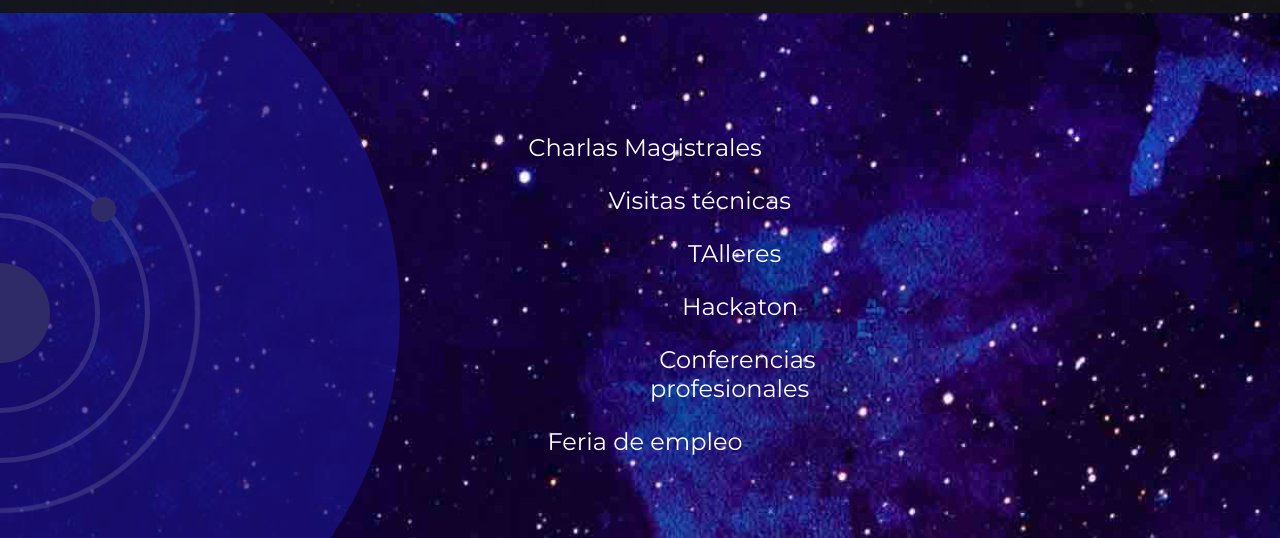
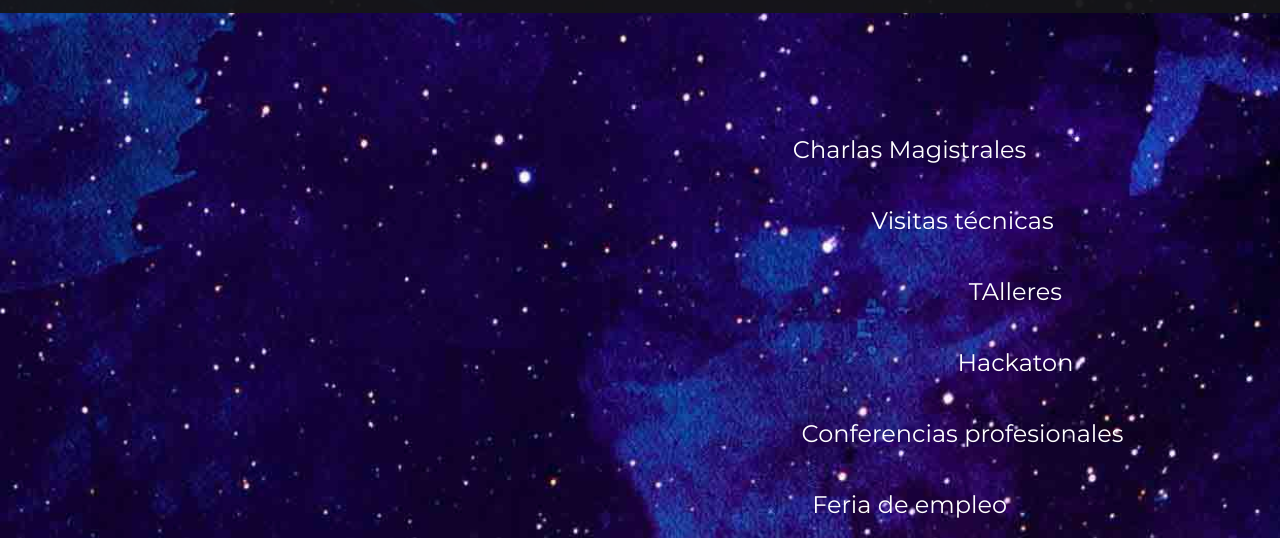
Before and after one commit to Noelia-Elizabeth/pruevas, a plain HTML site: page index.html in a window 1280 px wide. Shown: the part 262-800 px from the top of the page. Drawn offline with Linux system fonts and the light colour scheme; files that its build step writes are made by us from their sources.

Commit message:
navegation done

```diff
--- a/css/home.css
+++ b/css/home.css
@@ -1,5 +1,8 @@
 html{
-    background-image:  url('../img/fondo home.jpg');
+    background-image:  url('../img/fondo.jpg');
+    background-repeat: no-repeat;
+    background-attachment: fixed;
+    scroll-behavior: smooth;
 }
 header{
     grid-template-rows: 75px 200px;
--- a/css/menuSection.css
+++ b/css/menuSection.css
@@ -1,21 +1,6 @@
 #menu{
     background-color: transparent;
     overflow: visible;
-}
-
-.circle{    /* este circulo es quien le da la forma a los links */
-    margin-left: -200px;
-    height: 400px;
-    width: 400px;
-    border-radius: 50%;
-    float: left;
-    shape-outside: circle();
-
-    background-color: transparent;
-
-    display: flex;
-    justify-content: center;
-    align-items: center;
 }
 
 ul {
@@ -26,22 +11,60 @@ ul {
 
     margin-left: 10px;
 
+    display: grid;
+    grid-template-columns: repeat(12, 1fr);
+    grid-template-rows: repeat(6, 1fr);
 }
 
 li {
-    margin-top: 20px;
+    margin-top: 5px;
+    height: 66px;
+
+    display: flex;
+    flex-wrap: wrap;
+    flex-direction: column;
+    justify-content: center;
+    align-items: center;
 }
+#uno, #seis{
+    grid-column: 6/13;
+}
+#dos, #cinco{
+    grid-column: 7/13;
+}
+#tres, #cuatro{
+    grid-column: 8/13;
+}
+#uno{
+    grid-row: 1;
+}
+#dos{
+    grid-row: 2;
+}
+#tres{
+    grid-row: 3;
+}
+#cuatro{
+    grid-row: 4;
+}
+#cinco{
+    grid-row: 5;
+}
+#seis{
+    grid-row: 6;
+}
+
 
 ul :hover .line_container,
 ul :active .line_container {
     padding-left: 0%;
     padding-right: 0%;
-    transition: padding-right 0.5s, padding-left 0.5s;
+    transition: padding-right 0.3s, padding-left 0.3s;
 }
 
 .line {
     height: 4px;
-    width: 100%;
+    width: inherit;
     border-radius: 100px;
     background-color: white;
 }
@@ -49,85 +72,5 @@ ul :active .line_container {
 .line_container {
     padding-left: 50%;
     padding-right: 50%;
-    transition: padding-right 0.5s, padding-left 0.5s;
+    transition: padding-right 0.3s, padding-left 0.3s;
 }
-
-
-
-.fondo{
-    background-color: var(--fondoTargeta);
-    width: 800px;
-    height: 800px;
-    position: absolute;
-    z-index: -1;
-    border-radius: 50%;
-}
-.sol{
-    background: var(--sol_planetas);
-    border-radius: 100%;
-    width: 100px;
-    height: 100px;
-}
-.planet {
-    background: var(--sol_planetas);
-    border-radius: 100%;
-    width: 25px;
-    height: 25px;
-
-    z-index: -1 !important;
-}
-.orbits {
-    border: 5px solid rgba(255, 255, 255, 0.12);
-    position: absolute;
-    border-radius: 100%;
-
-    animation: orbiting infinite linear;
-}
-.planet_container {
-    height: 100%;
-}
-
-.orbit_1 {
-    width: 200px;
-    height: 200px;
-    animation-duration: 10s;
-}
-.orbit_1 .planet {
-    margin: 6%;
-}
-
-.orbit_1 .planet_container {
-    transform: rotate(60deg);
-}
-
-.orbit_2 {
-    width: 300px;
-    height: 300px;
-
-    animation-duration: 20s;
-}
-
-.orbit_2 .planet {
-    margin: 10%;
-}
-
-.orbit_3 {
-    width: 400px;
-    height: 400px;
-
-    animation-duration: 15s;
-}
-
-.orbit_3 .planet {
-    margin-left: 26%;
-}
-
-.orbit_3 .planet_container {
-    transform: rotate(120deg);
-}
-
-@keyframes orbiting {
-    to {
-        transform: rotate(360deg);
-    }
-}
--- a/index.html
+++ b/index.html
@@ -21,49 +21,42 @@
     </header>
     <main>
         <section id="menu">
-            <div class="circle">
-                <div class="fondo"></div>
-                <div class="sol"></div>
-                <div class="orbits orbit_1">
-                    <div class="planet_container">
-                        <div class="planet"></div>
+            <ul>
+                <li id="uno">
+                    <div>
+                        <a href="#conferencias_1">Charlas Magistrales</a>
+                        <div class="line_container"><div class="line"></div>
                     </div>
-                </div>
-                <div class="orbits orbit_2">
-                    <div class="planet_container">
-                        <div class="planet"></div>
+                </li>
+                <li id="dos">
+                    <div>
+                        <a href="#visitas">Visitas técnicas</a>
+                        <div class="line_container"><div class="line"></div>
                     </div>
-                </div>
-                <div class="orbits orbit_3">
-                    <div class="planet_container">
-                        <div class="planet"></div>
+                </li>
+                <li id="tres">
+                    <div>
+                        <a href="#talleres">TAlleres</a>
+                        <div class="line_container"><div class="line"></div>
                     </div>
-                </div>
-            </div>
-            <ul>
-                <li>
-                    <a href="">Charlas Magistrales</a>
-                    <div class="line_container"><div class="line"></div>
                 </li>
-                <li>
-                    <a href="">Visitas técnicas</a>
-                    <div class="line_container"><div class="line"></div>
+                <li id="cuatro">
+                    <div>
+                        <a href="#hackaton">Hackaton</a>
+                        <div class="line_container"><div class="line"></div>
+                    </div>
                 </li>
-                <li>
-                    <a href="">TAlleres</a>
-                    <div class="line_container"><div class="line"></div>
+                <li id="cinco">
+                    <div>
+                        <a href="#conferencias_2">Conferencias profesionales</a>
+                        <div class="line_container"><div class="line"></div>
+                    </div>
                 </li>
-                <li>
-                    <a href="">Hackaton</a>
-                    <div class="line_container"><div class="line"></div>
-                </li>
-                <li>
-                    <a href="">Conferencias <br> profesionales</a>
-                    <div class="line_container"><div class="line"></div>
-                </li>
-                <li>
-                    <a href="">Feria de empleo</a>
-                    <div class="line_container"><div class="line"></div>
+                <li id="seis">
+                    <div>
+                        <a href="#feria">Feria de empleo</a>
+                        <div class="line_container"><div class="line"></div>
+                    </div>
                 </li>
             </ul>
         </section>
```
